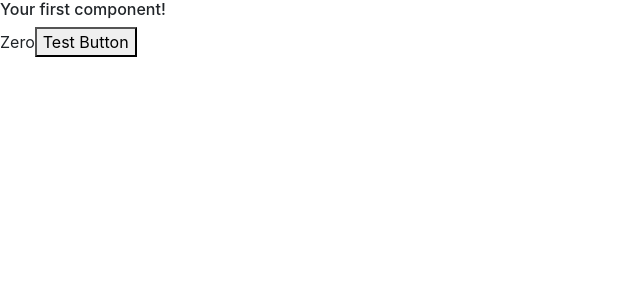
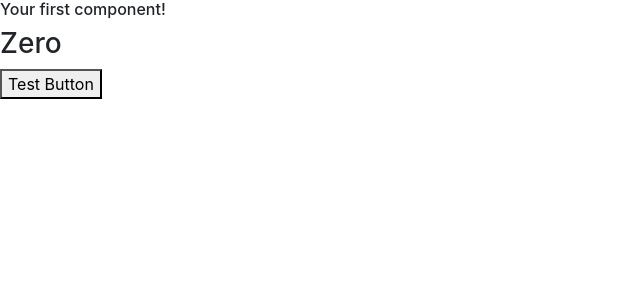
Before and after one commit to kushagraGit/ReactJS, a React (Create React App) app: page / in a window 1280 px wide. Shown: the top 300 px of the page, without its empty margins (0-640 px from the left). Built offline with nearby package versions, Linux system fonts and the light colour scheme.

Commit message:
Embedding Expressions - Method 3
Signed-off-by: Kushagra <asthana.kushagra92@gmail.com>

```diff
--- a/src/component/counter.jsx
+++ b/src/component/counter.jsx
@@ -8,7 +8,7 @@ state = {
 
 formatCount(){
     const { count } = this.state;
-    return count === 0 ? 'Zero' : count;
+    return count === 0 ? <h3>Zero</h3> : count;
 };
 
   render() {
```
